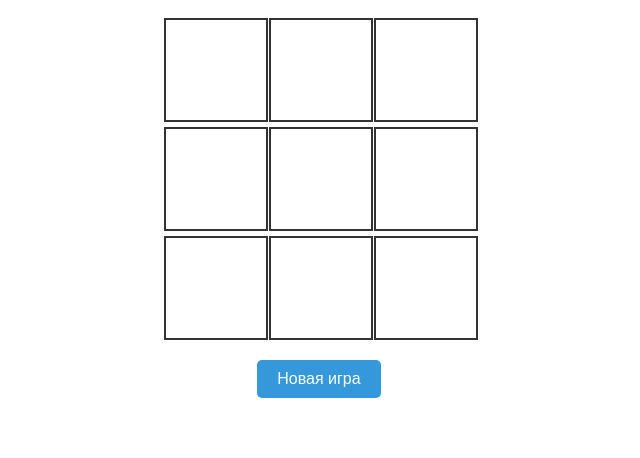
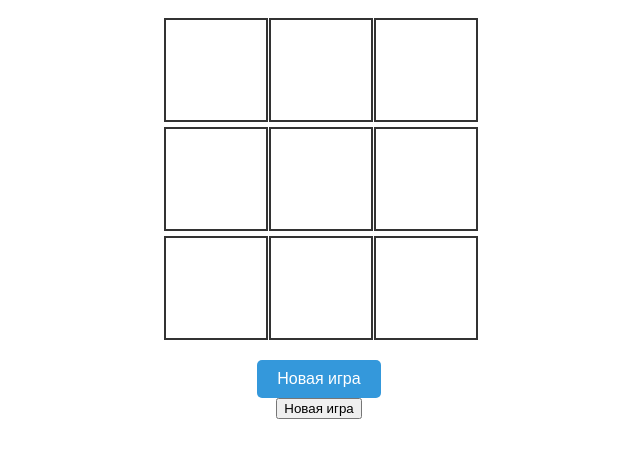
Before and after one commit to OlgaWhat/Super-X-O, a plain HTML site: page index.html in a window 1280 px wide. Shown: the part 90-548 px from the top of the page, without its empty margins (321-961 px from the left). Drawn offline with Linux system fonts and the light colour scheme.

Commit message:
Update index.html

```diff
--- a/index.html
+++ b/index.html
@@ -21,5 +21,10 @@
     </div>
     <button id="reset">Новая игра</button>
     <script src="script.js"></script>
+
+    <div id="game-result">
+    <div id="result-text"></div>
+    <button id="new-game-btn">Новая игра</button>
+</div>
 </body>
 </html>
```
